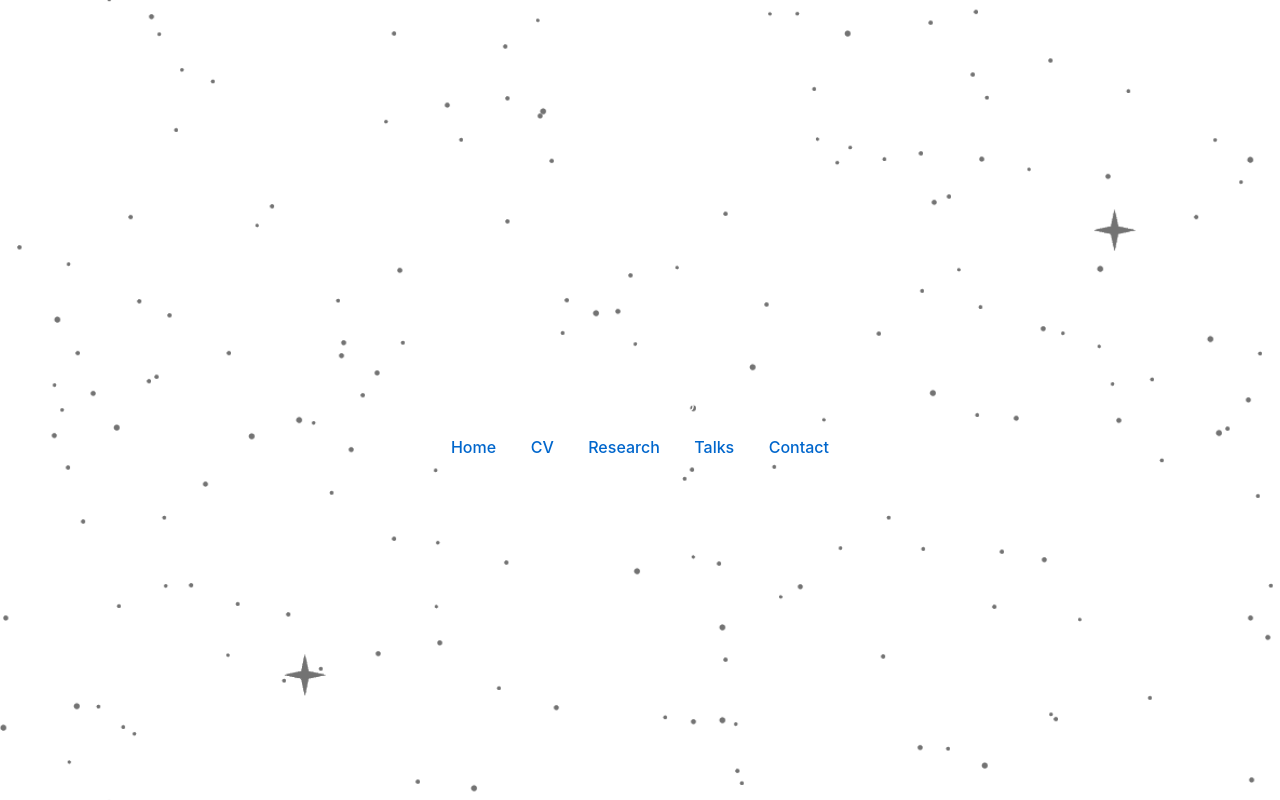
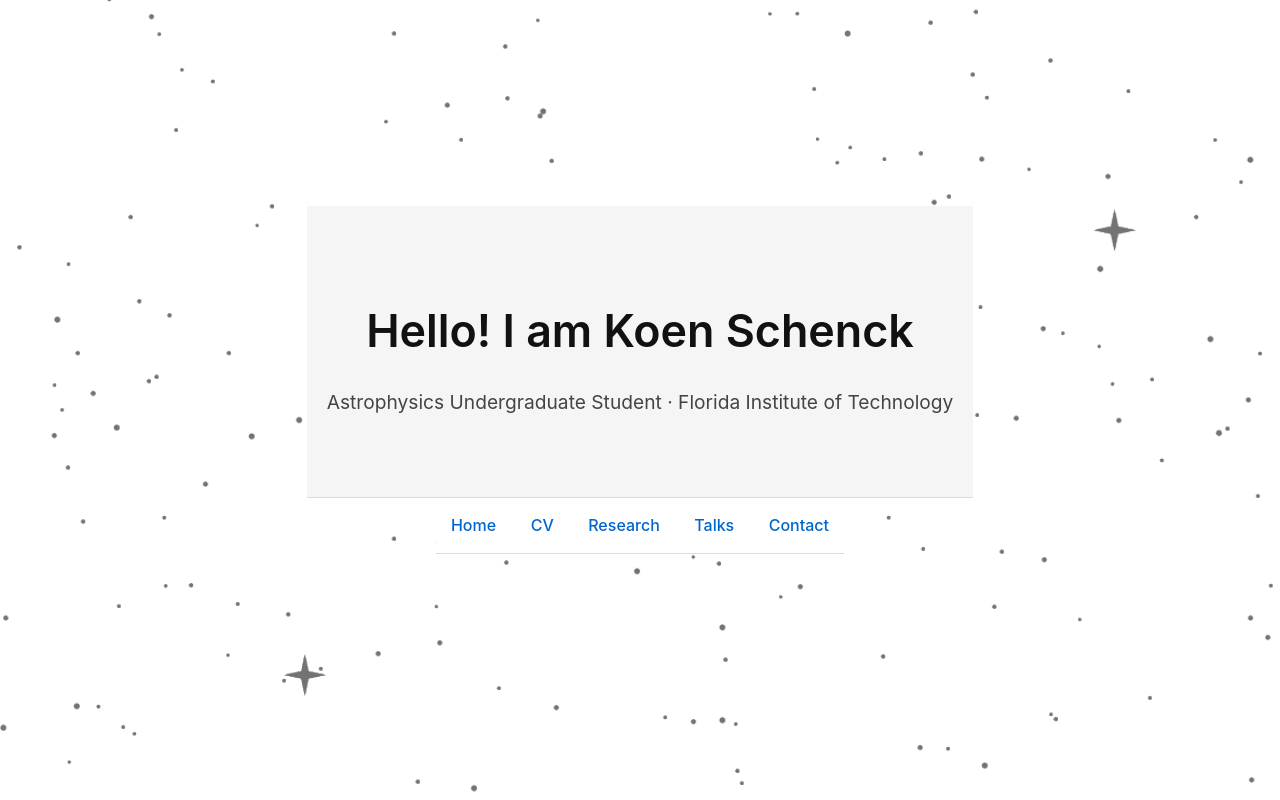
Before and after one commit to Koen04/kschenck.github.io, a plain HTML site: page index.html in a window 1280 px wide. Shown: the top 800 px of the page. Drawn offline with Linux system fonts and the light colour scheme.

Commit message:
Update style.css

```diff
--- a/assets/css/style.css
+++ b/assets/css/style.css
@@ -28,6 +28,43 @@ body {
   margin: 40px auto 10px auto; /* centers the photo with spacing */
   border: none;        /* remove any border */
   box-shadow: 0px 0px 10px rgba(0,0,0,0.2); /* subtle shadow, optional */
+}
+/* === HEADER BANNER === */
+.site-banner {
+  text-align: center;
+  background-color: #f5f5f5; /* light neutral background */
+  padding: 60px 20px;
+  border-bottom: 1px solid #ddd;
+}
+
+.site-banner h1 {
+  font-size: 2.8em;
+  margin-bottom: 10px;
+  color: #111;
+  font-weight: 600;
+}
+
+.site-banner p {
+  font-size: 1.2em;
+  color: #444;
+}
+
+nav {
+  background-color: #ffffff;
+  text-align: center;
+  padding: 15px 0;
+  border-bottom: 1px solid #ddd;
+}
+
+nav a {
+  margin: 0 15px;
+  text-decoration: none;
+  color: #0074d9;
+  font-weight: 500;
+}
+
+nav a:hover {
+  text-decoration: underline;
 }
 
 /* === ABOUT SECTION === */
```
